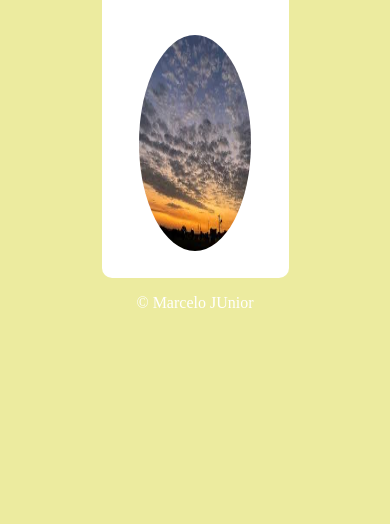
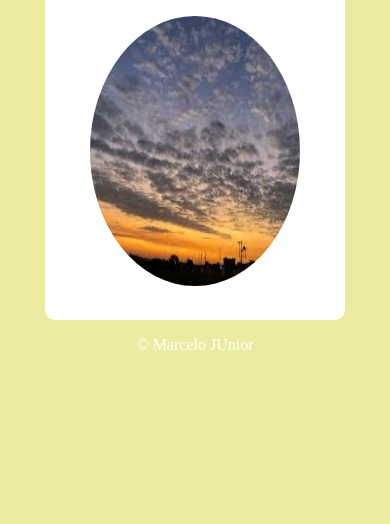
Before and after one commit to marcelinho21junior/HoraDoDia, a plain HTML site: page Page/Index.html in a window 390 px wide. Shown: the part 336-860 px from the top of the page. Drawn offline with Linux system fonts and the light colour scheme.

Commit message:
comit atualizado

```diff
--- a/Page/estilo.css
+++ b/Page/estilo.css
@@ -20,7 +20,7 @@ header h1{
     justify-content: center;
     align-items: center;
     width: 50%;
-    height: 40%;
+    height: 50%;
     border-radius: 10px;
     background-color: rgb(255, 255, 255);
 }
@@ -63,8 +63,13 @@ footer p{
 
 /*=========================mobile============================*/
 @media (max-width: 600px) {
+    .card{
+        width: 80%;
+        height: 50%;
+    }
+
     .imgFoto{
-        width: 60%;
+        width: 70%;
         height: 80%;
         border-radius: 50%;
     }
```
